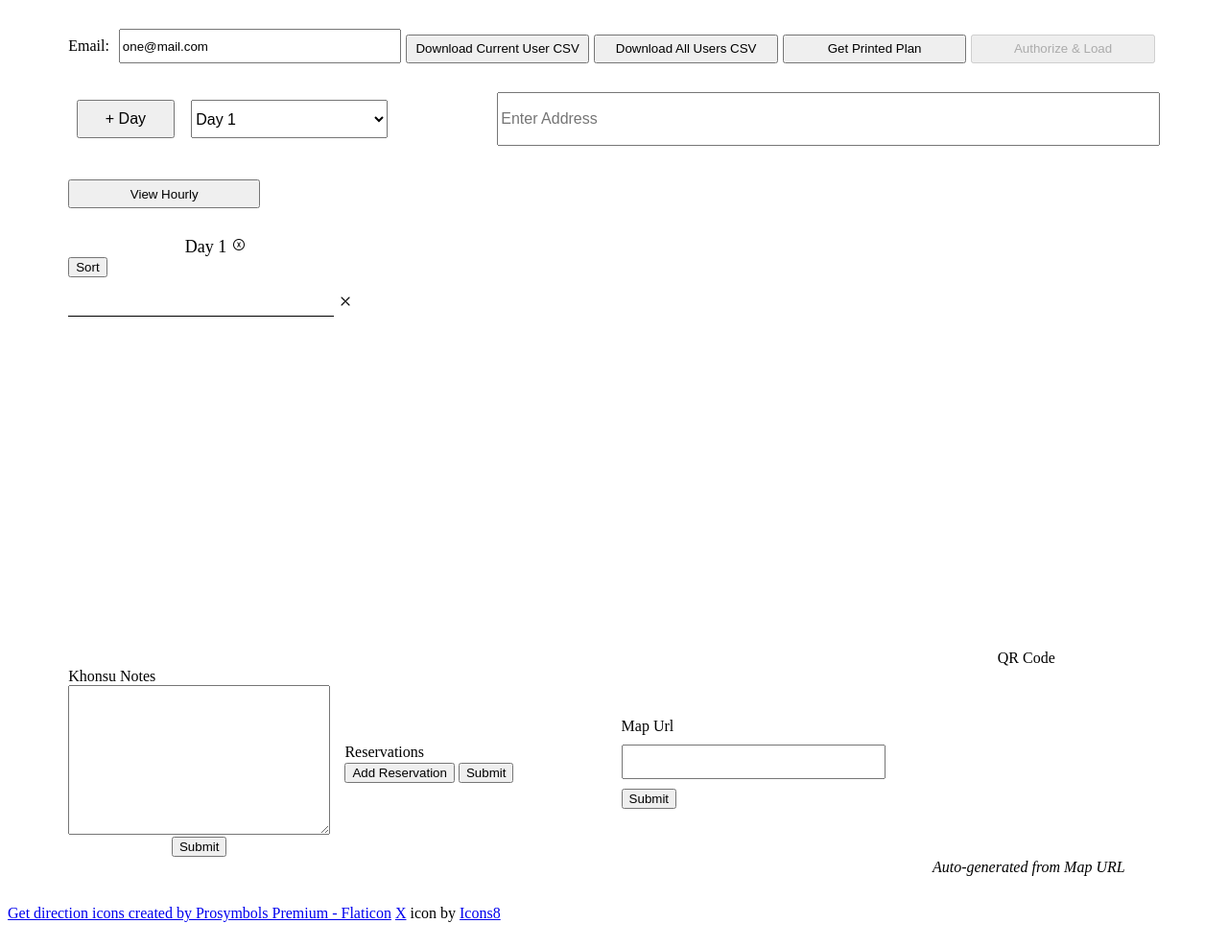
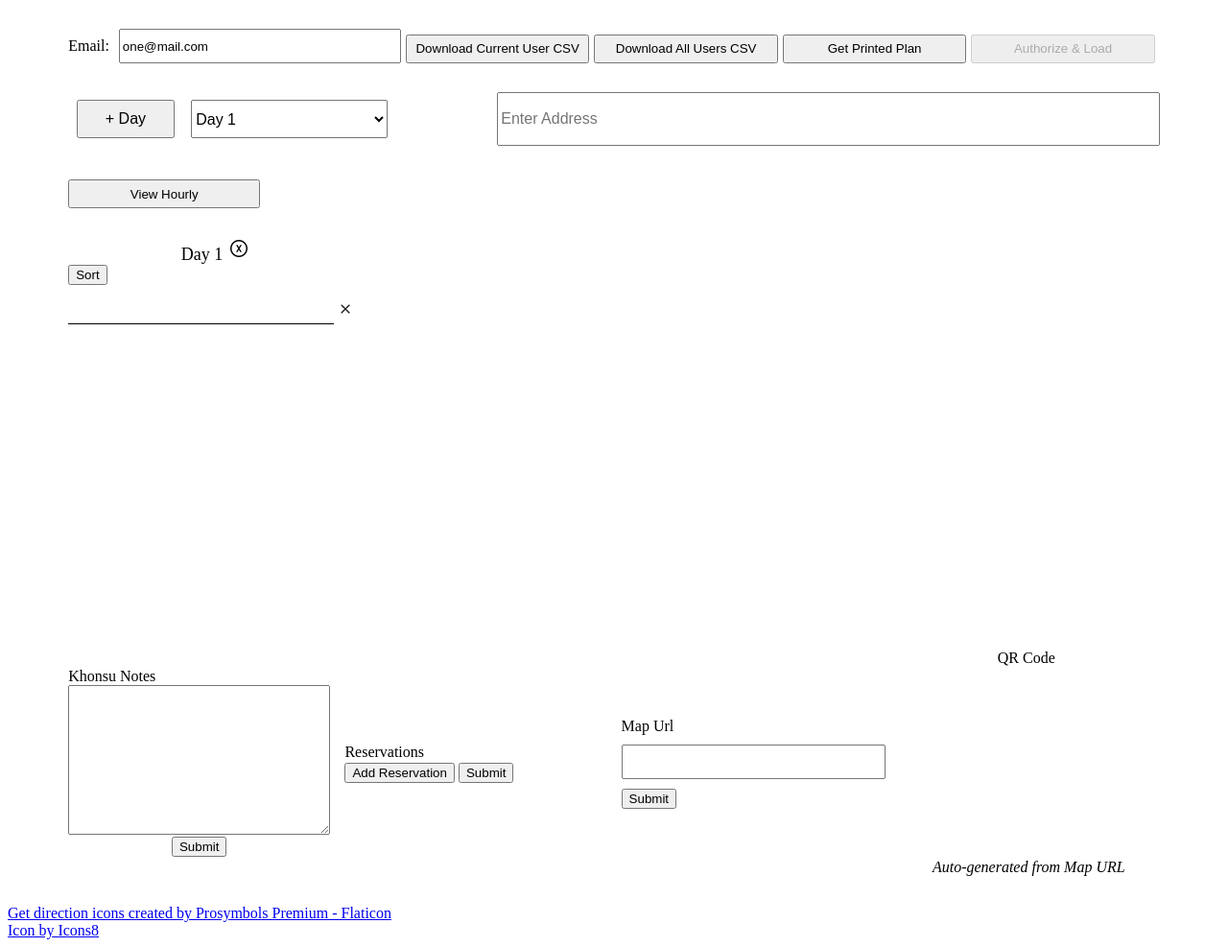
Before and after one commit to TheMuno/add-map-markers-to-page, a plain HTML site: page index.html in a window 1280 px wide. Shown: the whole page at 96% size. Drawn offline with Linux system fonts and the light colour scheme; some packages are replaced by stand-ins of ours; no server answers.

Commit message:
x-24 placed in html

```diff
--- a/index.html
+++ b/index.html
@@ -119,7 +119,7 @@
             <div class="day-events">
                 <div class="day-event day-1-event">
                     <div class="day-head">Day 1
-                        <img class="remove-marker" src="Imgs/x-16.png" alt="">
+                        <img class="remove-marker" src="Imgs/x-24.png" alt="">
                     </div>
                     <input class="sort-events" type="button" value="Sort">
                     <div class="single-event" id="event-1" draggable="true">
@@ -213,7 +213,7 @@
         </div>
     </div>
     <a href="https://www.flaticon.com/free-icons/new-tab" title="new-tab icons">Get direction icons created by Prosymbols Premium - Flaticon</a>
-    <a target="_blank" href="https://icons8.com/icon/17169/xbox-x">X</a> icon by <a target="_blank" href="https://icons8.com">Icons8</a>
+    <br><a target="_blank" href="https://icons8.com">Icon by Icons8</a>
 
     <!-- <script>
         (g=>{var h,a,k,p="The Google Maps JavaScript API",c="google",l="importLibrary",q="__ib__",m=document,b=window;b=b[c]||(b[c]={});var d=b.maps||(b.maps={}),r=new Set,e=new URLSearchParams,u=()=>h||(h=new Promise(async(f,n)=>{await (a=m.createElement("script"));e.set("libraries",[...r]+"");for(k in g)e.set(k.replace(/[A-Z]/g,t=>"_"+t[0].toLowerCase()),g[k]);e.set("callback",c+".maps."+q);a.src=`https://maps.${c}apis.com/maps/api/js?`+e;d[q]=f;a.onerror=()=>h=n(Error(p+" could not load."));a.nonce=m.querySelector("script[nonce]")?.nonce||"";m.head.append(a)}));d[l]?console.warn(p+" only loads once. Ignoring:",g):d[l]=(f,...n)=>r.add(f)&&u().then(()=>d[l](f,...n))})({
```
